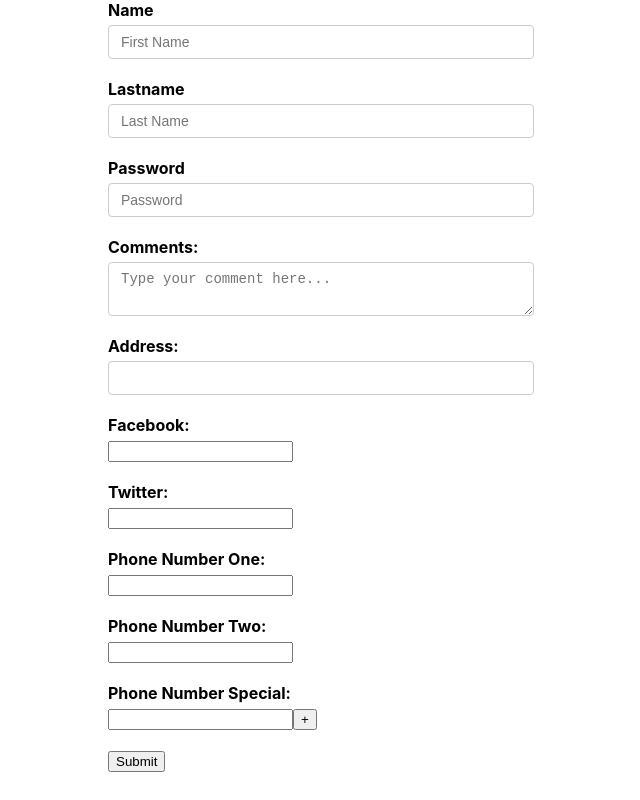
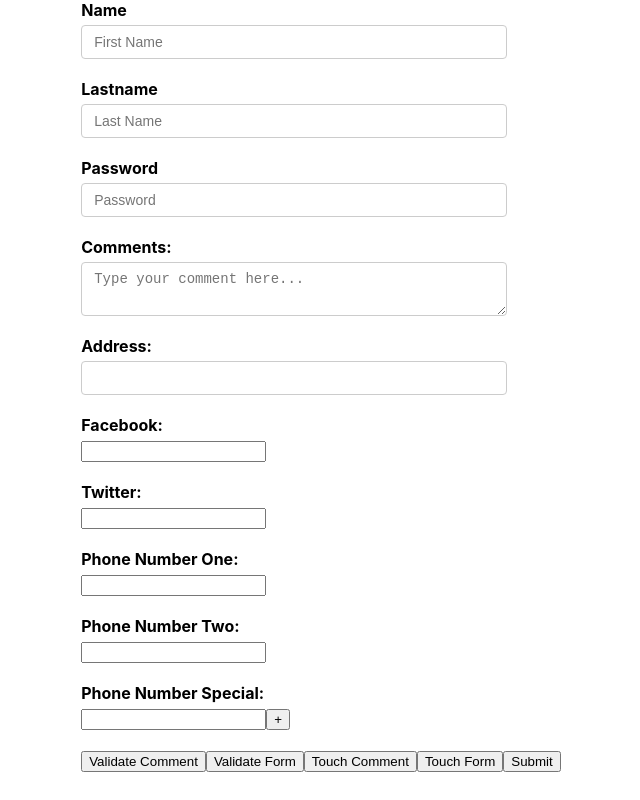
Before and after one commit to ashishraina-projects/Formik, a React (Create React App) app: page / in a window 1280 px wide. Shown: the whole page, without its empty margins (319-959 px from the left). Built offline with nearby package versions, Linux system fonts and the light colour scheme.

Commit message:
Added Validation and Touch Button

```diff
--- a/src/components/FormComponent.js
+++ b/src/components/FormComponent.js
@@ -56,6 +56,10 @@ const FormComponent = () => {
 			// validateOnChange={false}
 			// validateOnBlur={false}
 		>
+			{
+				formik => {
+					console.log("formik props", formik)
+					return (
 						<Form>
 							<div className="formfield">
 								<label htmlFor="firstname">Name</label>
@@ -122,33 +126,25 @@ const FormComponent = () => {
 
 							<div className="formfield">
 								<label htmlFor="facebook">Facebook: </label>
-					<Field
-						name='social.facebook'
-					/>
+								<Field name='social.facebook' />
 								<ErrorMessage name='social.twitter' component={Error} />
 							</div>
 
 							<div className="formfield">
 								<label htmlFor="twitter">Twitter: </label>
-					<Field
-						name='social.twitter'
-					/>
+								<Field name='social.twitter' />
 								<ErrorMessage name='social.twitter' component={Error} />
 							</div>
 
 							<div className="formfield">
 								<label htmlFor="phonenumber1">Phone Number One: </label>
-					<Field
-						name='phoneNumbers[0]'
-					/>
+								<Field name='phoneNumbers[0]' />
 								<ErrorMessage name='phoneNumbers[0]' component={Error} />
 							</div>
 
 							<div className="formfield">
 								<label htmlFor="phonenumbers2">Phone Number Two: </label>
-					<Field
-						name='phoneNumbers[1]'
-					/>
+								<Field name='phoneNumbers[1]' />
 								<ErrorMessage name='phoneNumbers[1]' component={Error} />
 							</div>
 
@@ -180,9 +176,22 @@ const FormComponent = () => {
 									}
 								</FieldArray>
 							</div>
+							<button type='button' onClick={() => formik.validateField('comment')}>Validate Comment</button>
+							<button type='button' onClick={() => formik.validateForm()}>Validate Form</button>
+							<button type='button' onClick={() => formik.setFieldTouched('comment')}>Touch Comment</button>
+
+							<button type='button' onClick={() => formik.setTouched({
+								firstname : true,
+								lastname: true,
+								password: true,
+								comment: true
+							})}>Touch Form</button>
 
 							<button type='submit'>Submit</button>
 						</Form>
+					)
+				}
+			}
 		</Formik>
 	)
 }
```
Lines whose indentation alone changed are shown as unchanged.
